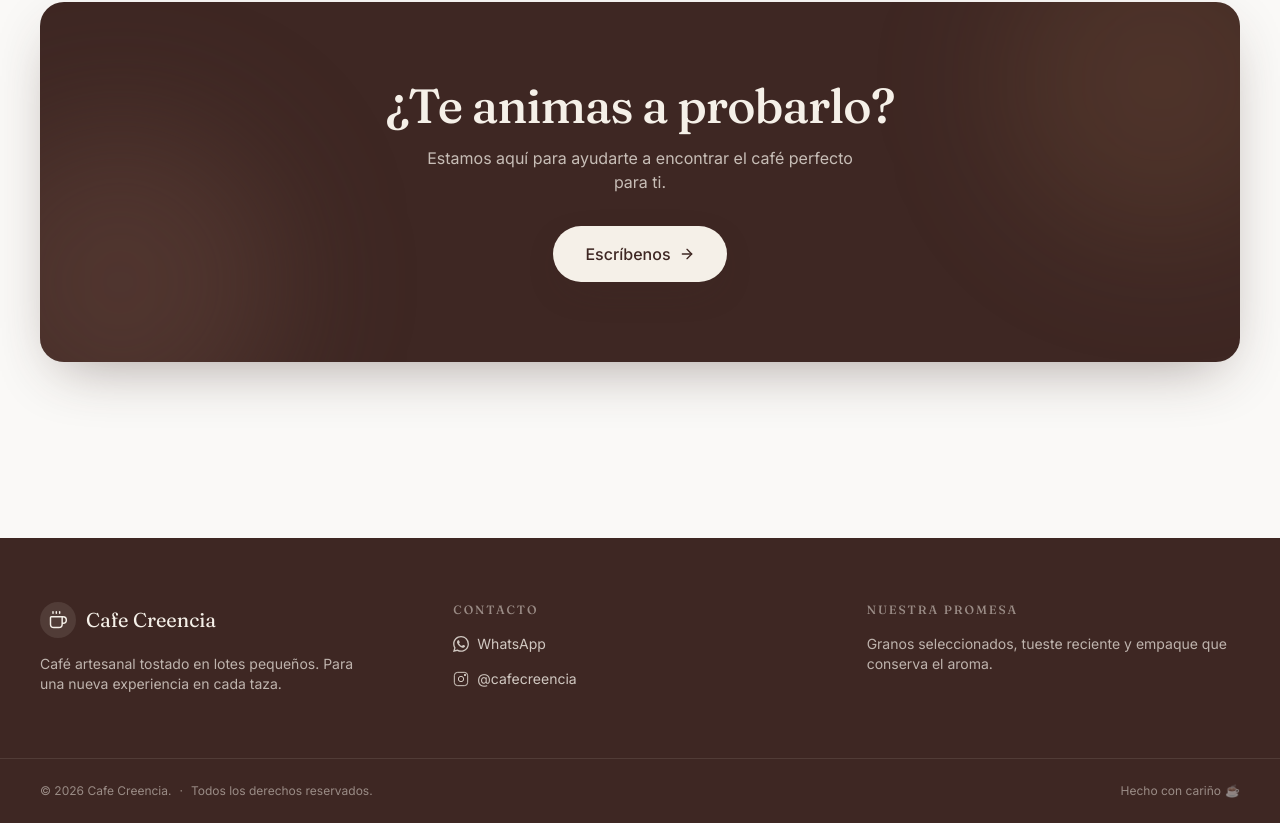
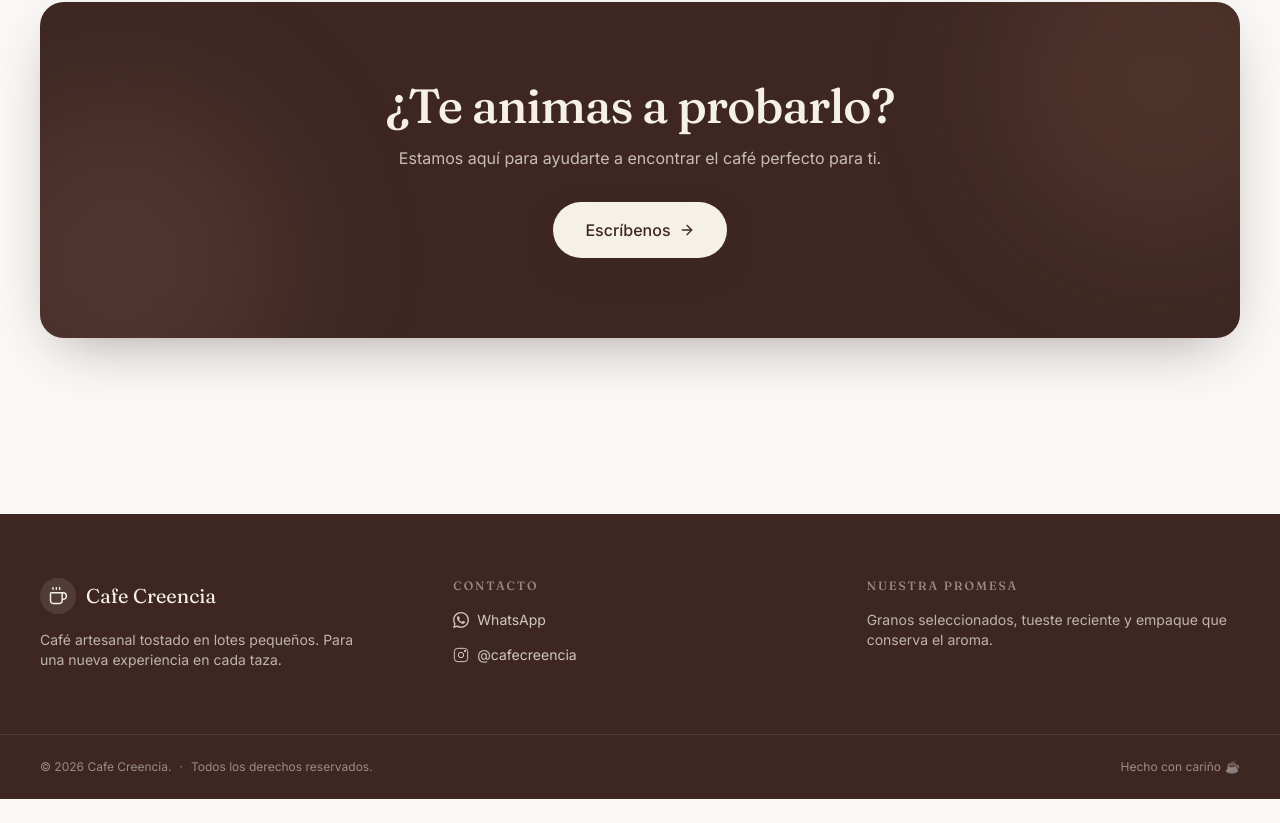
Before and after one commit to Andresp1073/Creencia-Coffe-2026, a Next.js app: page /nosotros in a window 1280 px wide. Shown: the part 2489-3312 px from the top of the page. After the commit the page ends 3288 px from the top, so only its background shows below. Built offline with nearby package versions, Linux system fonts and the light colour scheme.

Commit message:
Fix Nosotros

```diff
--- a/app/nosotros/page.tsx
+++ b/app/nosotros/page.tsx
@@ -192,7 +192,7 @@ export default function NosotrosPage() {
                 <h2 id="cta-heading" className="font-display text-4xl sm:text-5xl mb-4">
                   ¿Te animas a probarlo?
                 </h2>
-                <p className="text-cream/75 max-w-md mx-auto mb-8">
+                <p className="text-cream/75 max-w mx-auto mb-8">
                   Estamos aquí para ayudarte a encontrar el café perfecto para ti.
                 </p>
                 <a
```
